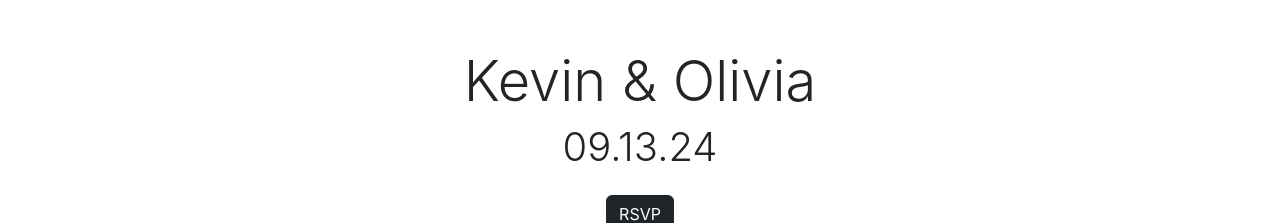
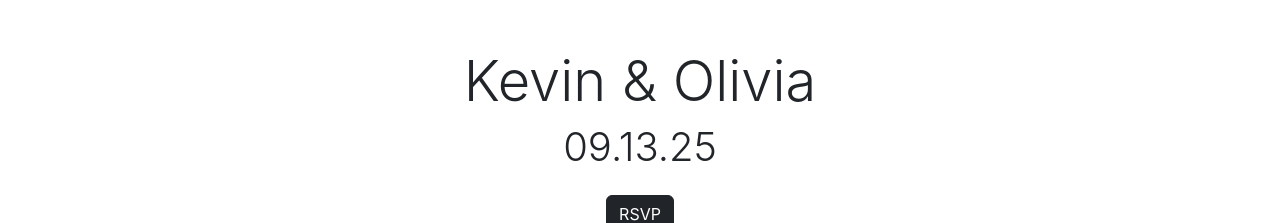
Before and after one commit to KevinPaulsen/wedding-server, a React (Create React App) app in the folder wedding-spa/: page / in a window 1280 px wide. Shown: the top 223 px of the page. Built offline with nearby package versions, Linux system fonts and the light colour scheme.

Commit message:
Updated date on page

```diff
--- a/wedding-spa/src/components/Header.js
+++ b/wedding-spa/src/components/Header.js
@@ -4,7 +4,7 @@ const Header = () => {
     return (
         <header className="text-center my-5">
             <h1 className="display-4">Kevin & Olivia</h1>
-            <h2 className="display-6">09.13.24</h2>
+            <h2 className="display-6">09.13.25</h2>
             <button className="btn btn-dark mt-3">RSVP</button>
         </header>
     );
```
